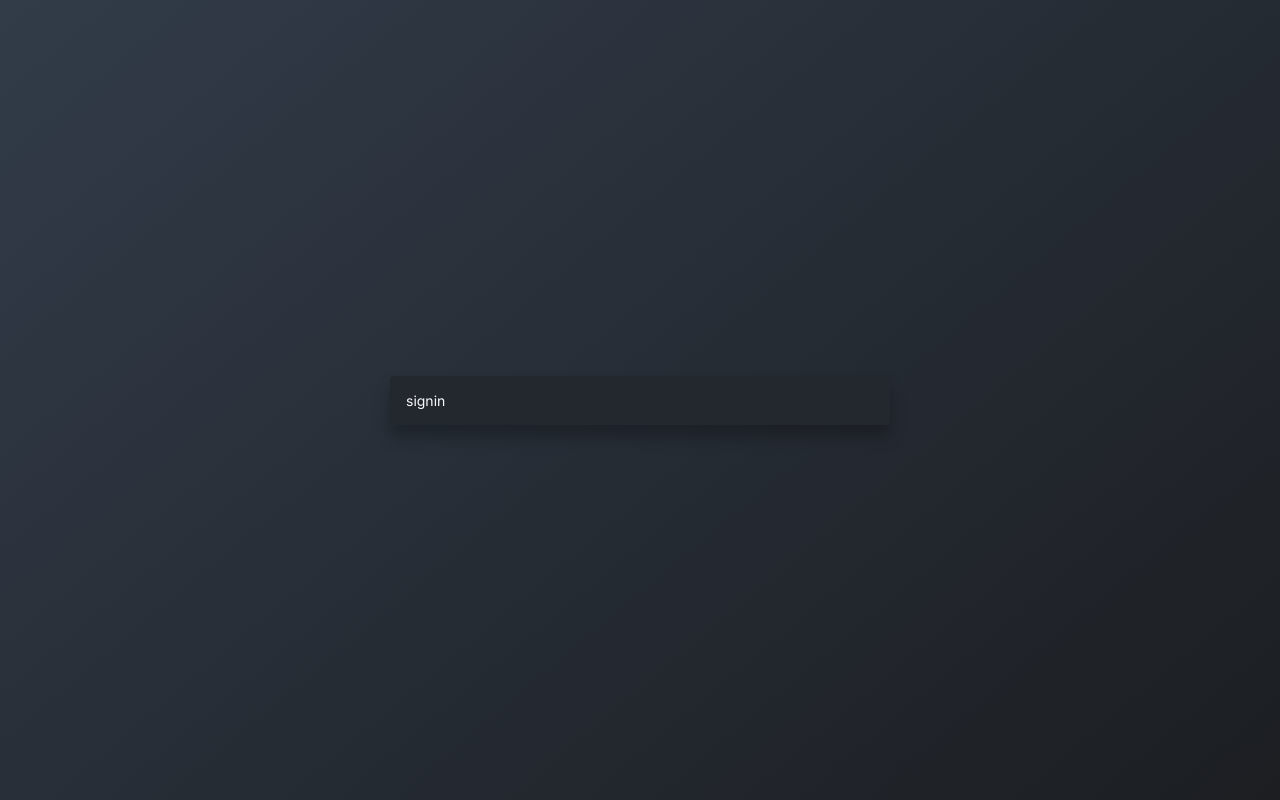
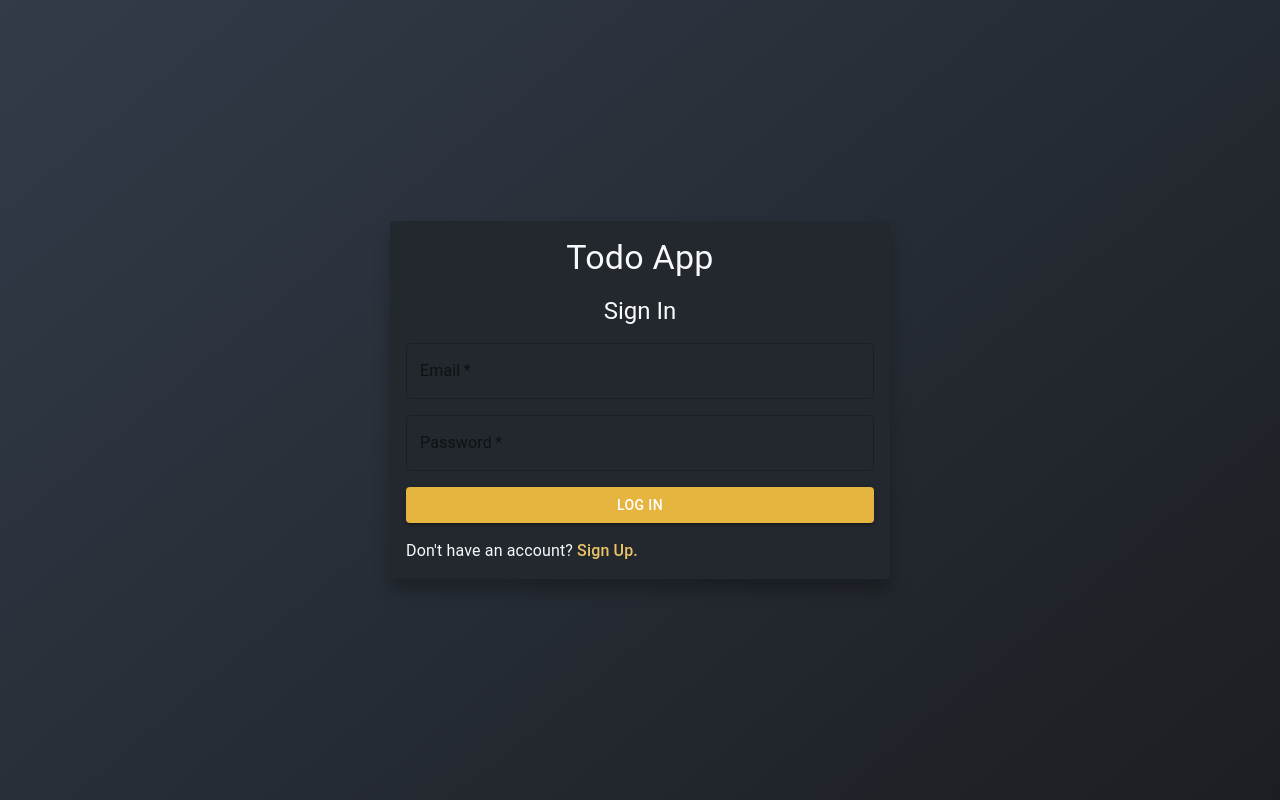
Before and after one commit to wajahatfaryadali/next-todo, a Next.js app: page /auth/sign-in in a window 1280 px wide. Built offline with nearby package versions, Linux system fonts and the light colour scheme.

Commit message:
sign in component added

```diff
--- a/src/app/auth/sign-in/page.tsx
+++ b/src/app/auth/sign-in/page.tsx
@@ -1,12 +1,84 @@
+'use client'
 import CustomLayout from '@/components/CustomLayout/CustomLayout'
 import BoxContainer from '@/components/muiComponents/BoxContainer/BoxContainer'
-import React from 'react'
+import { Box, Button, TextField, Typography } from '@mui/material'
+import React, { useState } from 'react'
+import Link from 'next/link'
+import { URL_SIGN_UP } from '@/utils/routes-path'
+
+
+interface SignInFormValueState {
+  email: string;
+  password: string | number;
+}
 
 const page = () => {
+
+  const [value, setValue] = useState<SignInFormValueState>({
+    email: '',
+    password: '',
+  })
+
+  const handleSubmit = (event: React.FormEvent) => {
+    event.preventDefault()
+  }
+
+  const handleChange = (event: React.ChangeEvent<HTMLTextAreaElement | HTMLInputElement>) => {
+    console.log('cehngae', event.target.id)
+    setValue({
+      ...value,
+      [event.target.id]: event.target.value
+    })
+  }
+
   return (
     <CustomLayout>
       <BoxContainer>
-        signin
+        <Box
+          component={'form'}
+          onSubmit={handleSubmit}
+          display={'flex'}
+          flexDirection={'column'}
+          gap={2}
+        >
+          <Typography variant="h4" textAlign={'center'}>
+            Todo App
+          </Typography>
+          <Typography variant="h5" textAlign={'center'}>
+            Sign In
+          </Typography>
+          <TextField
+            id="email"
+            label="Email"
+            type="email"
+            value={value.email}
+            onChange={handleChange}
+            required
+          />
+          <TextField
+            id="password"
+            label="Password"
+            type="password"
+            value={value.password}
+            onChange={handleChange}
+            required
+            sx={{ color: '#fff' }}
+          />
+
+          <Button variant='contained' fullWidth type='submit'>
+            Log in
+          </Button>
+          <Box>
+            <Typography color={'primary.textGray'}>
+              Don't have an account? {' '}
+              <Link href={URL_SIGN_UP}>
+                <Typography component={'span'} color={'primary.light'} sx={{ cursor: 'pointer' }} fontWeight={500}>
+                  Sign Up.
+                </Typography>
+              </Link>
+            </Typography>
+          </Box>
+        </Box>
       </BoxContainer>
     </CustomLayout>
   )
```
